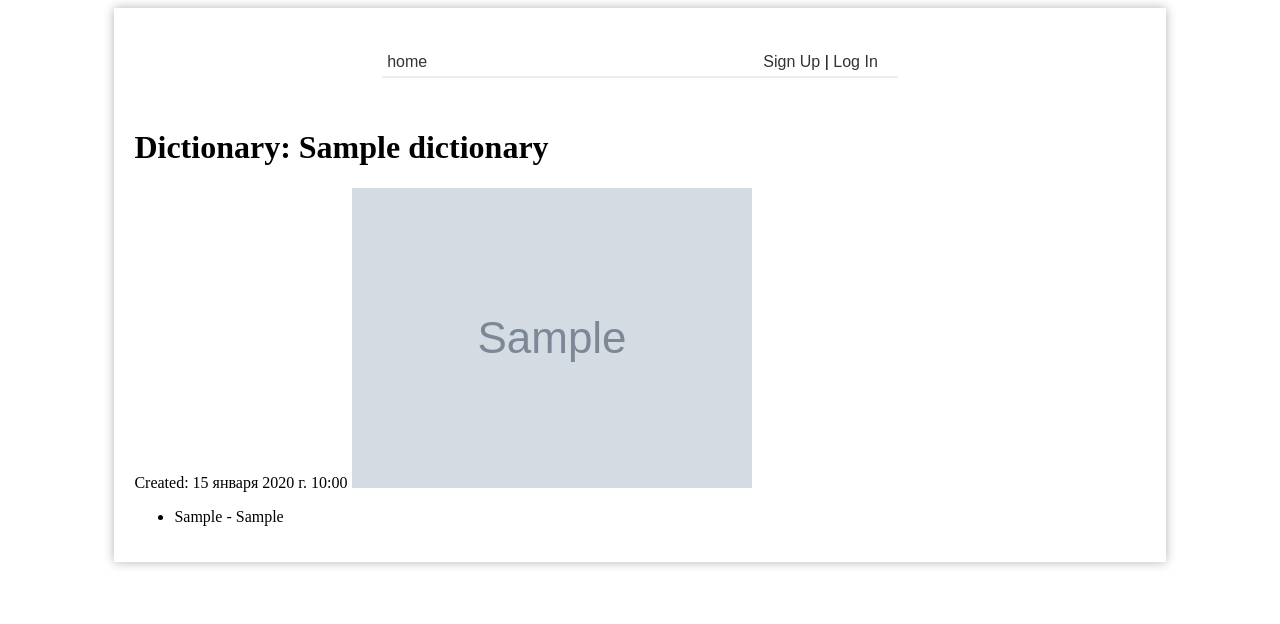
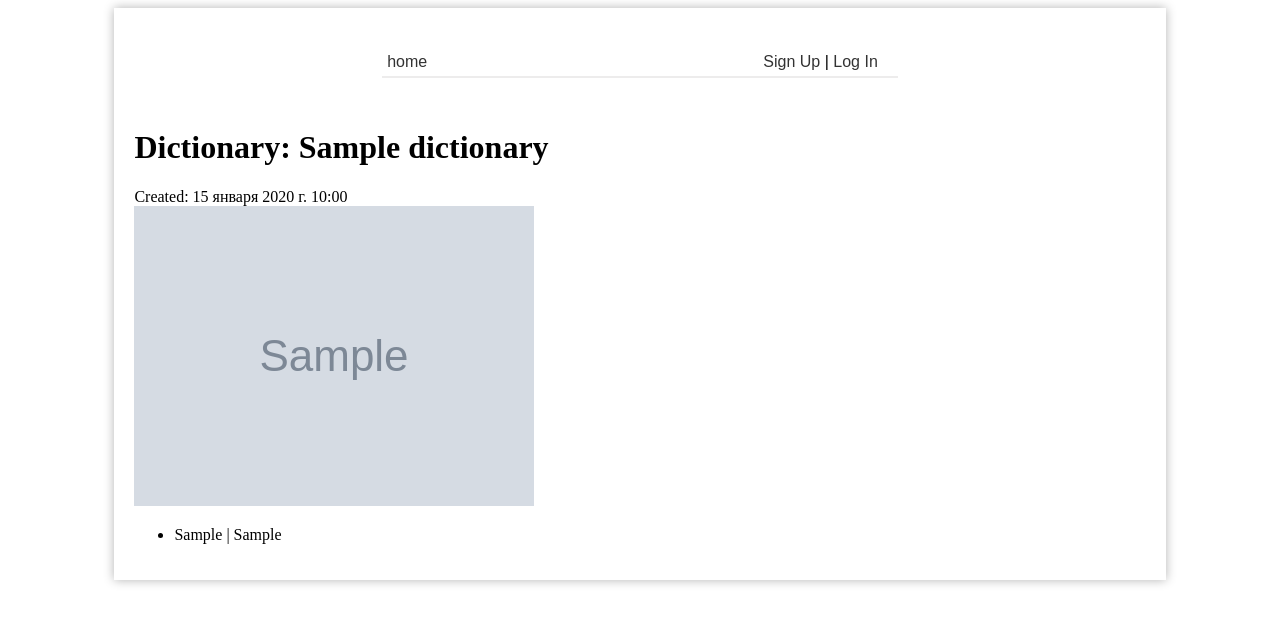
Before and after one commit to F-redy/assistant_in_learning_new_words, a Django app: a page that uses templates/words/show_dictionary.html in a window 1280 px wide. Shown: the top 624 px of the page. Run offline with Django 4.2, Linux system fonts and the light colour scheme; tables that the repository leaves empty hold one stand-in row (values such as "Sample post"); grey boxes marked "Sample" are stand-in pictures.

Commit message:
join styles

```diff
--- a/templates/words/show_dictionary.html
+++ b/templates/words/show_dictionary.html
@@ -1,25 +1,36 @@
 {% extends 'base.html' %}
 {% load static %}
 
+{% block css %}
+    <link rel="stylesheet" href="{% static 'my_project/css/dictionary_details.css' %}">
+{% endblock %}
 
 {% block content %}
-    <div>
-        <h1>Dictionary: {{ dictionary.title }}</h1>
-        Created: {{ dictionary.created_at }}
 
+    <h1>Dictionary: {{ dictionary.title }}</h1>
+
+    <span class="time-created">Created: {{ dictionary.created_at }}</span>
+
+    <div class="centered-image">
         {% if dictionary.image %}
             <img src="{{ object.image.url }}" alt="dictionary image">
         {% else %}
-            <img src="{% static 'my_project/dictionary/img/words_header.png' %}" alt="dictionary image"
-                 width="100" height="50">
+            <img src="{% static 'my_project/dictionary/img/words_header.png' %}" alt="dictionary image">
         {% endif %}
     </div>
 
-    <div>
+    <div class="words">
         <ul>
             {% for pair in word_list %}
-                <li> {{ pair.original }} - {{ pair.translation }} </li>
+                <li>
+                    <div class="word-pair">
+                        <span class="word">{{ pair.original }}</span>
+                        <span class="separator"> | </span>
+                        <span class="word">{{ pair.translation }}</span>
+                    </div>
+                </li>
             {% endfor %}
         </ul>
     </div>
+
 {% endblock %}
```
